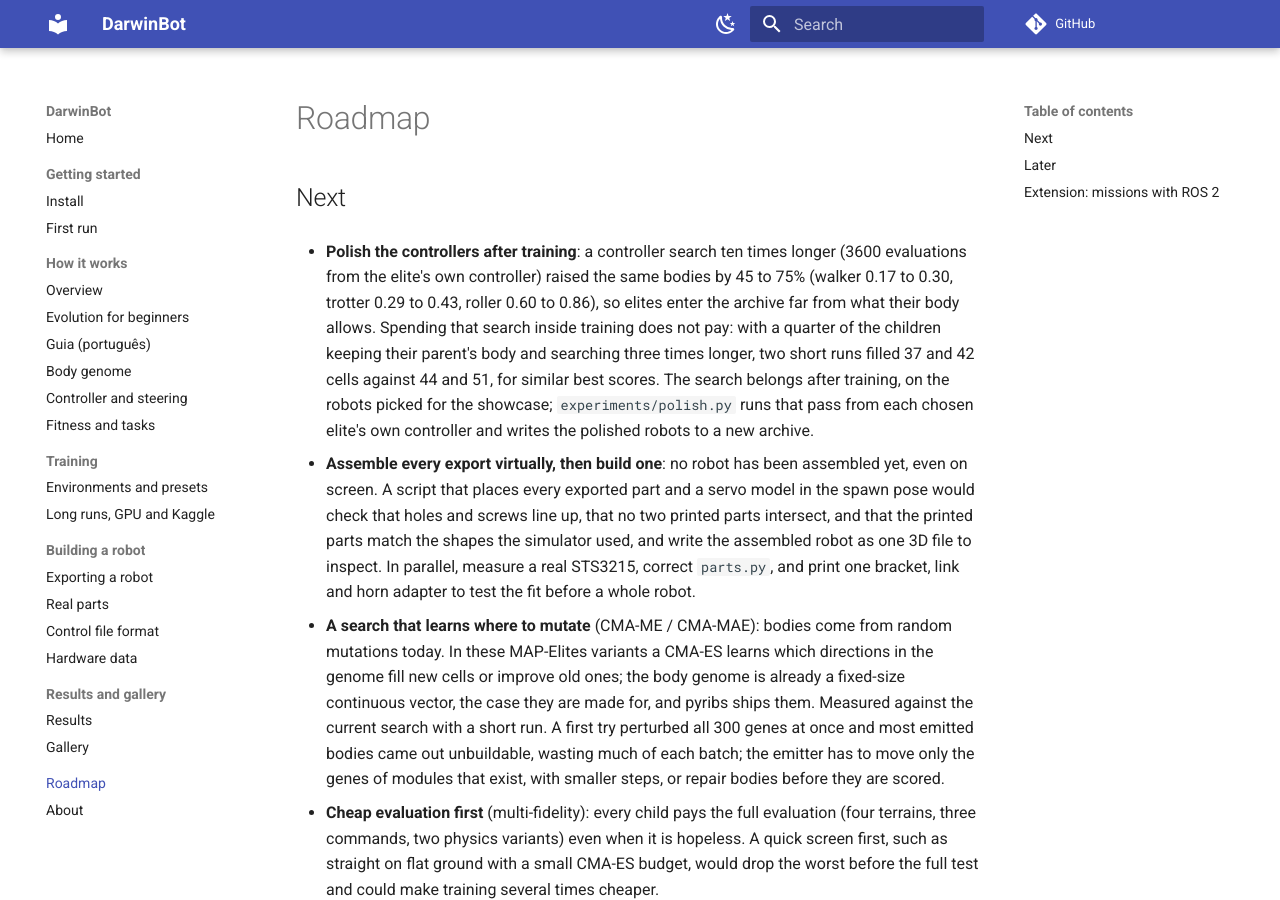
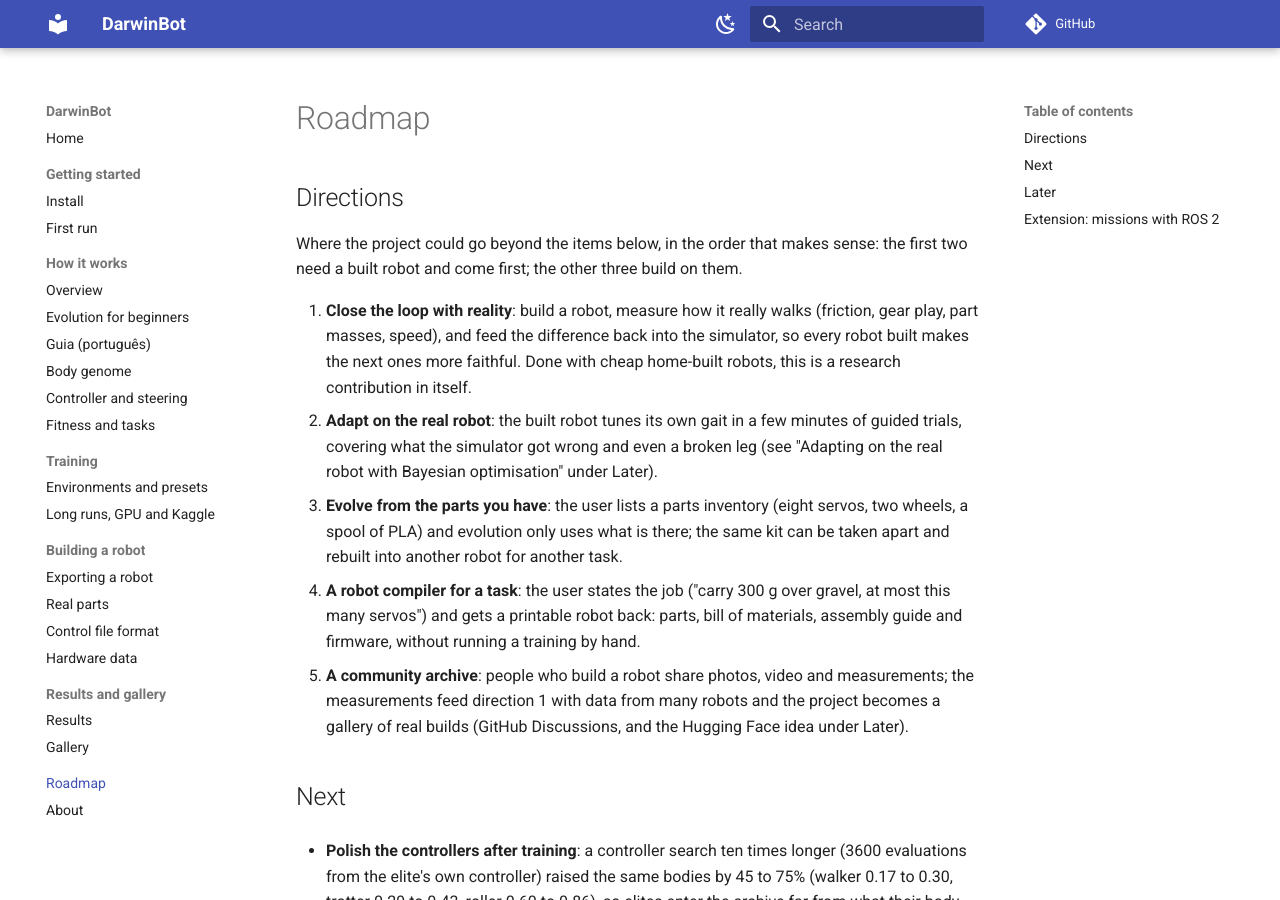
Before and after one commit to mpena2099/darwinbot, an MkDocs documentation site: the page built from docs/roadmap.md, in a window 1280 px wide and 900 px high. Built offline with MkDocs 1.6.1 and Material for MkDocs 9.7.7, drawn with Linux system fonts in a browser that asks for light colours; comment, search, counter and statistics services are not loaded.

Commit message:
Roadmap: directions beyond the current items

```diff
--- a/docs/roadmap.md
+++ b/docs/roadmap.md
@@ -1,4 +1,32 @@
 # Roadmap
+
+## Directions
+
+Where the project could go beyond the items below, in the order that makes
+sense: the first two need a built robot and come first; the other three build
+on them.
+
+1. **Close the loop with reality**: build a robot, measure how it really
+   walks (friction, gear play, part masses, speed), and feed the difference
+   back into the simulator, so every robot built makes the next ones more
+   faithful. Done with cheap home-built robots, this is a research
+   contribution in itself.
+2. **Adapt on the real robot**: the built robot tunes its own gait in a few
+   minutes of guided trials, covering what the simulator got wrong and even a
+   broken leg (see "Adapting on the real robot with Bayesian optimisation"
+   under Later).
+3. **Evolve from the parts you have**: the user lists a parts inventory (eight
+   servos, two wheels, a spool of PLA) and evolution only uses what is there;
+   the same kit can be taken apart and rebuilt into another robot for another
+   task.
+4. **A robot compiler for a task**: the user states the job ("carry 300 g over
+   gravel, at most this many servos") and gets a printable robot back: parts,
+   bill of materials, assembly guide and firmware, without running a training
+   by hand.
+5. **A community archive**: people who build a robot share photos, video and
+   measurements; the measurements feed direction 1 with data from many robots
+   and the project becomes a gallery of real builds (GitHub Discussions, and
+   the Hugging Face idea under Later).
 
 ## Next
 
```
